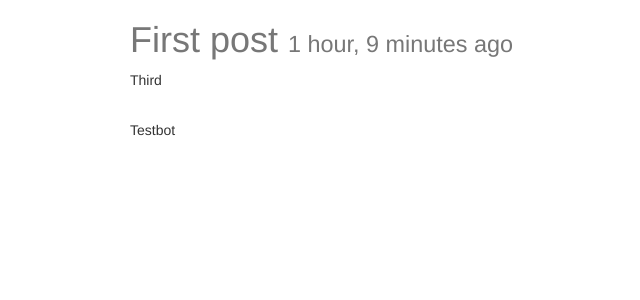
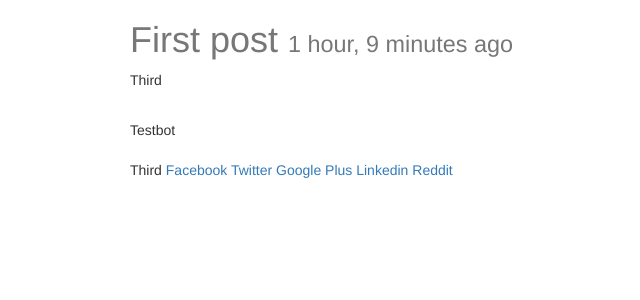
Before and after one commit to saurabhs92/django-blog, a Django app: a page that uses blog/templates/blog/post_detail.html in a window 1280 px wide. Shown: the top 300 px of the page, without its empty margins (240-880 px from the left). Run offline with Django 3.2, Linux system fonts and the light colour scheme; data comes from the database, SQL or seed files in the repository; some libraries are stand-ins or nearby versions.

Commit message:
Added social media share links on post_detail page

```diff
--- a/blog/templates/blog/post_detail.html
+++ b/blog/templates/blog/post_detail.html
@@ -16,5 +16,26 @@
   {{ instance.author }}<br>
   <br>
 
+{{ share_string }}
+<a href="https://www.facebook.com/sharer/sharer.php?u={{ request.build_absolute_uri }}">
+  Facebook
+</a>
+
+<a href="https://twitter.com/home?status={{ share_string }}%20{{ request.build_absolute_uri }}">
+  Twitter
+</a>
+
+<a href="https://plus.google.com/share?url={{ request.build_absolute_uri }}">
+  Google Plus
+</a>
+
+<a href="https://www.linkedin.com/shareArticle?mini=true&url={{ request.build_absolute_uri }}&title={{ share_string }}&source={{ request.build_absolute_uri }}">
+  Linkedin
+</a>
+
+<a href="http://www.reddit.com/submit?url={{ request.build_absolute_uri }}&title={{ share_string }}">
+  Reddit
+</a>
+
 </div>
 {% endblock content %}
--- a/blog/views.py
+++ b/blog/views.py
@@ -1,3 +1,4 @@
+from urllib.parse import quote_plus
 from django.shortcuts import render, get_object_or_404, redirect
 from django.http import HttpResponse, HttpResponseRedirect
 from django.core.paginator import Paginator, EmptyPage, PageNotAnInteger
@@ -32,9 +33,11 @@ def post_list(request):
 
 def post_detail(request, slug):
     instance = get_object_or_404(Post, slug=slug)
+    share_string = quote_plus(instance.body)
     context = {
         'title': instance.title,
-        'instance': instance
+        'instance': instance,
+        'share_string': share_string,
     }
     return render(request, 'blog/post_detail.html', context)
 
```
